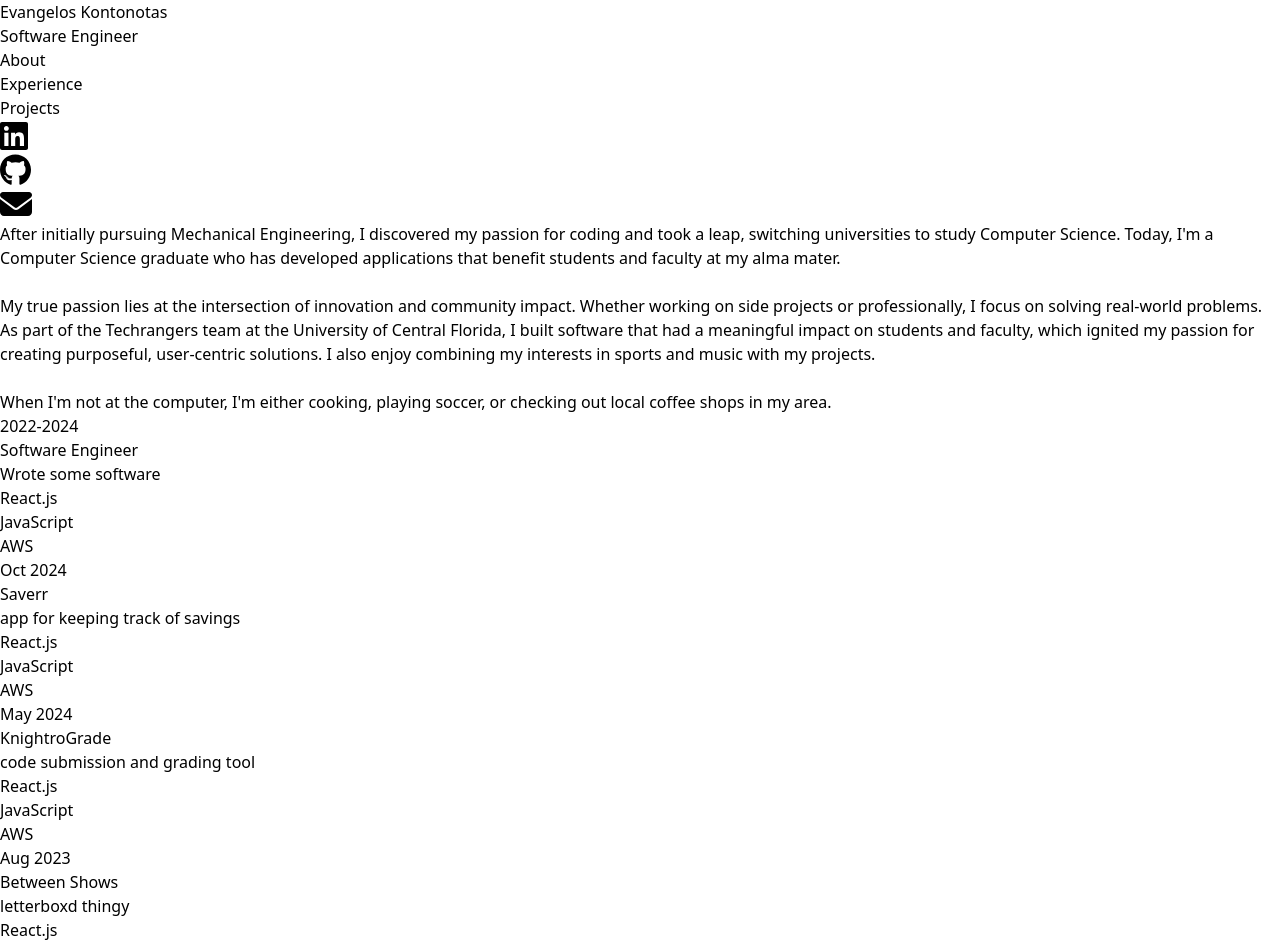
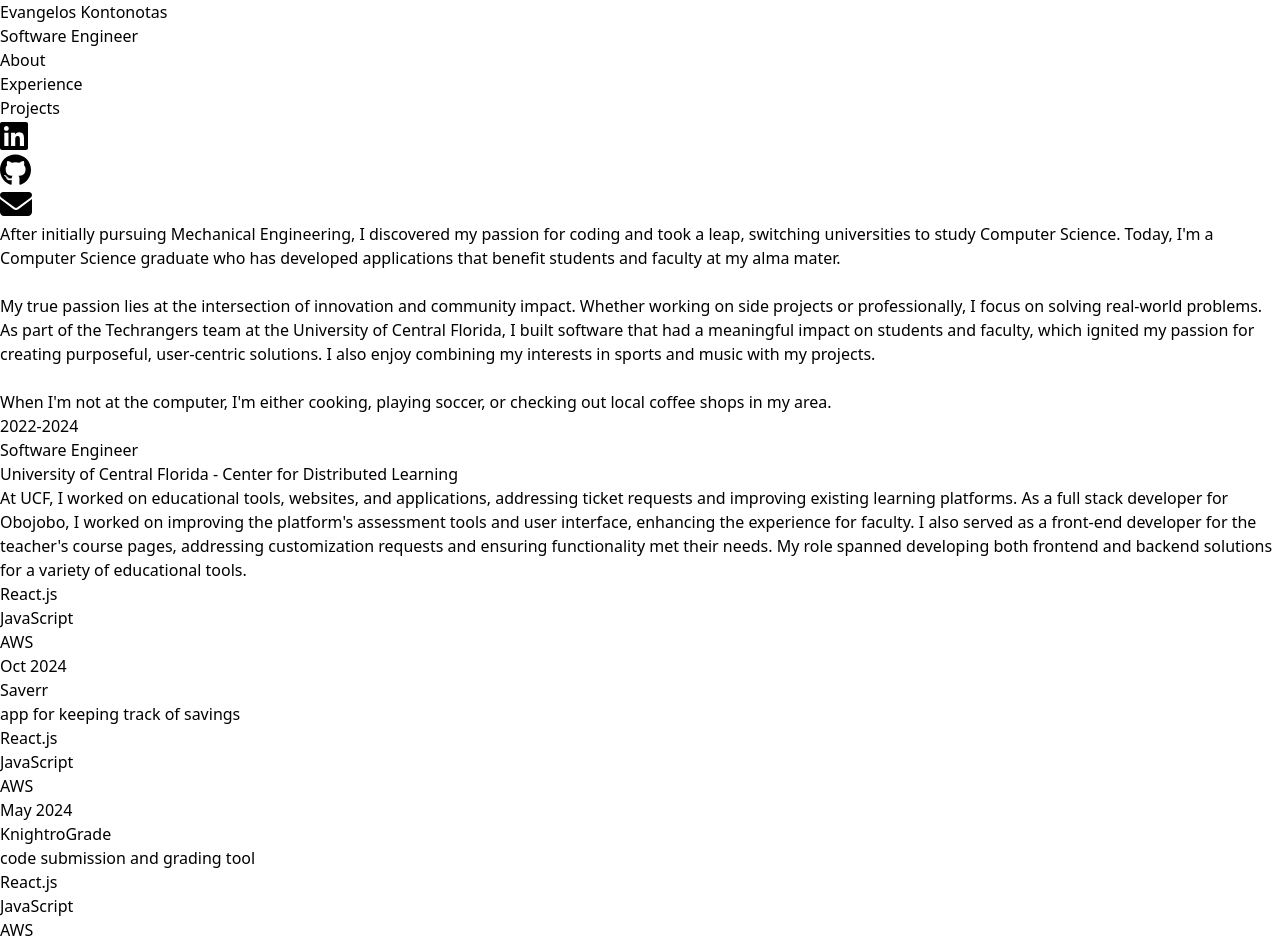
Before and after one commit to Viggie1/Portfolio, a React (Vite) app in the folder portfolio-website/: page / in a window 1280 px wide. Shown: the top 946 px of the page. Built offline with nearby package versions, Linux system fonts and the light colour scheme.

Commit message:
Adds better styling for cards.

```diff
--- a/portfolio-website/src/App.jsx
+++ b/portfolio-website/src/App.jsx
@@ -6,11 +6,11 @@
   return (
     <>
       <div className='min-h-screen bg-green-700 text-white'>
-        <div className="flex flex-row justify-center mx-auto w-full max-w-5xl">
-          <div className="flex flex-col justify-start w-3/5 mt-40 px-6">
+        <div className="flex flex-row justify-center mx-auto w-full max-w-7xl">
+          <div className="flex flex-col justify-start w-3/5 mt-40">
             <Sidebar/>
           </div>
-          <div className="w-2/5 mt-48 px-6 mb-36">
+          <div className="w-3/5 mt-48 mb-36">
             <div>
               <p className="text-l text-left overflow-auto">
                 <section>
@@ -40,7 +40,15 @@
                     <Card
                       date="2022-2024"
                       title="Software Engineer"
-                      description="Wrote some software"
+                      company="University of Central Florida - Center for Distributed Learning"
+                      description=" At UCF, I worked on educational tools, websites, and applications,
+                                    addressing ticket requests and improving existing learning platforms.
+                                    As a full stack developer for Obojobo, I worked on improving the platform's
+                                    assessment tools and user interface, enhancing the experience for faculty. I
+                                    also served as a front-end developer for the teacher's course pages, addressing
+                                    customization requests and ensuring functionality met their needs. My role spanned
+                                    developing both frontend and backend solutions for a variety of educational tools.
+                                    "
                     />
                   </ol>
               </nav>
@@ -48,21 +56,27 @@
             <div className="mt-24">
               <nav>
                   <ol>
+                    <li className="pt-2">
                       <Card
                         date="Oct 2024"
                         title="Saverr"
                         description="app for keeping track of savings"
                       />
+                    </li>
+                    <li className="pt-10">
                       <Card
                         date="May 2024"
                         title="KnightroGrade"
                         description="code submission and grading tool"
                       />
+                    </li>
+                    <li className="pt-10">
                       <Card
                         date="Aug 2023"
                         title="Between Shows"
                         description="letterboxd thingy "
                       />
+                    </li>
                   </ol>
               </nav>
             </div>
--- a/portfolio-website/src/Components/Card.jsx
+++ b/portfolio-website/src/Components/Card.jsx
@@ -2,15 +2,16 @@
 function Card(props) {
 
     return (
-        <div className="flex flex-row">
-            <div>
+        <div className="flex flex-row w-full">
+            <div className="w-1/4 text-md">
                 <p className="text-md">{props.date}</p>
             </div>
-            <div className="pl-10">
-                <h1 className="text-xl">{props.title}</h1>
-                <p>{props.description}</p>
+            <div className="w-3/5">
+                <h1 className="text-2xl">{props.title}</h1>
+                <h1 className="text-xs">{props?.company}</h1>
+                <p className="pt-2">{props.description}</p>
                 <ul>
-                    <li>React.js</li>
+                    <li className="pt-2">React.js</li>
                     <li>JavaScript</li>
                     <li>AWS</li>
                 </ul>
```
Lines whose indentation alone changed are shown as unchanged.
